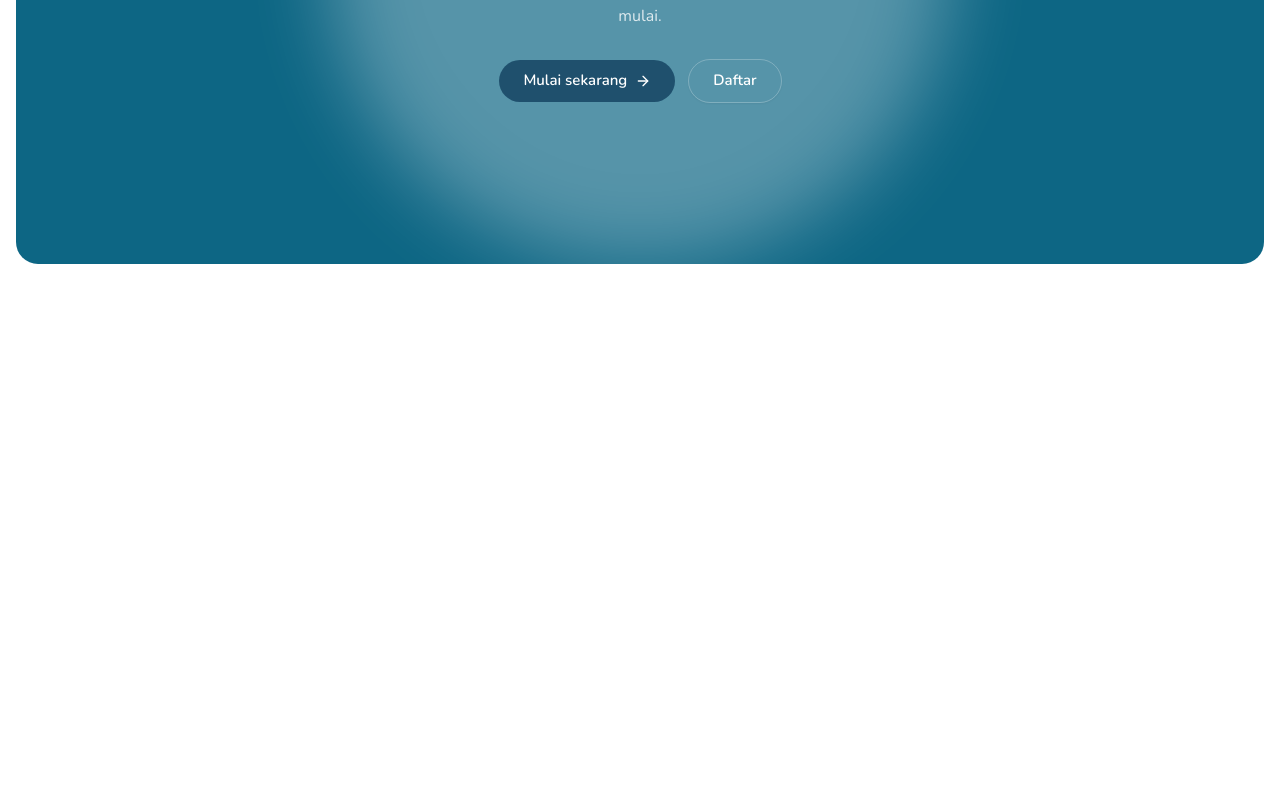
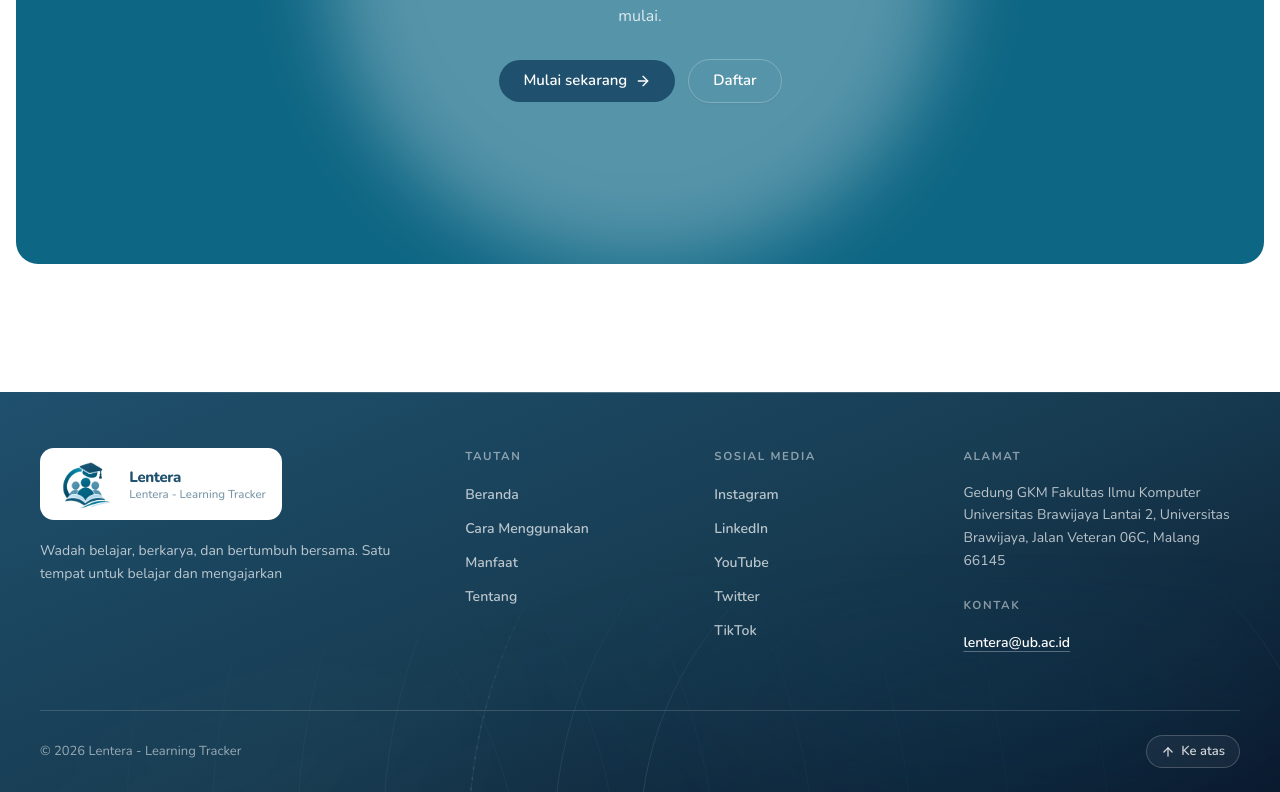
Before and after one commit to fahrypratama17/Lentera, a Next.js app in the folder FrontEnd/: page /home in a window 1280 px wide. Shown: the part 2907-3699 px from the top of the page. Before the commit the page ends 3299 px from the top, so only its background shows below. Built offline with nearby package versions, Linux system fonts and the light colour scheme.

Commit message:
Feat: Add Footer Components

```diff
--- a/FrontEnd/src/features/home/container/HomeContainer.tsx
+++ b/FrontEnd/src/features/home/container/HomeContainer.tsx
@@ -4,6 +4,7 @@ import { Benefits } from "../components/BenefitSection";
 import { Cta } from "../components/CTASection";
 import { Hero } from "../components/HeroSection";
 import { HowTo } from "../components/HowToSection";
+import { Footer } from "@/shared/components/Footer/Footer";
 
 
 export default function Home() {
@@ -17,6 +18,7 @@ export default function Home() {
         <About />
         <Cta />
       </main>
+      <Footer/>
     </div>
   )
 }
--- /dev/null
+++ b/FrontEnd/src/shared/components/Footer/Footer.tsx
@@ -0,0 +1,133 @@
+import Image from "next/image"
+import Link from "next/link"
+import { ArrowUp, ArrowUpRight } from "lucide-react"
+import {
+  FOOTER_BRAND,
+  FOOTER_NAV,
+  FOOTER_SOCIAL,
+  FOOTER_CONTACT,
+  FOOTER_LEGAL,
+} from "../Footer/footer-data"
+import { FooterCurves } from "./FooterCurves"
+
+function ColumnTitle({ children }: { children: React.ReactNode }) {
+  return (
+    <h3 className="mb-4 text-[11.5px] font-bold tracking-[0.14em] text-white/50 uppercase">
+      {children}
+    </h3>
+  )
+}
+
+export function Footer() {
+  return (
+    <footer className="relative isolate overflow-hidden bg-primary text-white">
+      <div
+        aria-hidden
+        className="absolute inset-0 z-0 bg-[linear-gradient(158deg,#1f506d_0%,#173c52_52%,#0a172b_100%)]"
+      />
+
+      <FooterCurves />
+
+      <div
+        aria-hidden
+        className="absolute inset-x-0 top-0 z-10 h-px bg-linear-to-r from-transparent via-white/25 to-transparent"
+      />
+
+      <div className="relative z-10 mx-auto w-full max-w-7xl px-5 md:px-8 lg:px-10">
+        <div className="grid gap-10 py-14 md:grid-cols-2 lg:grid-cols-[1.5fr_0.8fr_0.8fr_1.1fr] lg:gap-12">
+          <div className="flex flex-col items-start">
+            <div className="flex items-center gap-3 px-4 py-2 bg-white rounded-xl hover:bg-white/80">
+              <Image
+                src={FOOTER_BRAND.logo.src}
+                alt={FOOTER_BRAND.logo.alt}
+                width={FOOTER_BRAND.logo.width}
+                height={FOOTER_BRAND.logo.height}
+                sizes="56px"
+                className="h-14 w-auto object-contain"
+              />
+              <div className="flex flex-col leading-tight">
+                <span className="text-[15px] font-extrabold tracking-tight text-primary">
+                  {FOOTER_BRAND.org}
+                </span>
+                <span className="text-[11.5px] font-medium text-primary/60">
+                  {FOOTER_BRAND.orgLine2}
+                </span>
+              </div>
+            </div>
+
+            <p className="mt-5 max-w-[42ch] text-sm leading-relaxed text-white/70">
+              {FOOTER_BRAND.tagline}
+            </p>
+          </div>
+
+          <div>
+            <ColumnTitle>Tautan</ColumnTitle>
+            <ul className="space-y-2.5">
+              {FOOTER_NAV.map((link) => (
+                <li key={link.label}>
+                  <Link
+                    href={link.href}
+                    className="text-sm font-semibold text-white/70 transition-colors hover:text-white focus-visible:ring-2 focus-visible:ring-white/40 focus-visible:outline-none"
+                  >
+                    {link.label}
+                  </Link>
+                </li>
+              ))}
+            </ul>
+          </div>
+
+          <div>
+            <ColumnTitle>Sosial Media</ColumnTitle>
+            <ul className="space-y-2.5">
+              {FOOTER_SOCIAL.map((link) => (
+                <li key={link.label}>
+                  <a
+                    href={link.href}
+                    target={link.external ? "_blank" : undefined}
+                    rel={link.external ? "noopener noreferrer" : undefined}
+                    className="group inline-flex items-center gap-1 text-sm font-semibold text-white/70 transition-colors hover:text-white"
+                  >
+                    {link.label}
+                    <ArrowUpRight className="size-3 -translate-x-1 opacity-0 transition-all group-hover:translate-x-0 group-hover:opacity-100" />
+                  </a>
+                </li>
+              ))}
+            </ul>
+          </div>
+
+          <div>
+            <ColumnTitle>{FOOTER_CONTACT.addressLabel}</ColumnTitle>
+            <p className="max-w-[34ch] text-sm leading-relaxed text-white/70">
+              {FOOTER_CONTACT.address}
+            </p>
+
+            <div className="mt-6">
+              <ColumnTitle>{FOOTER_CONTACT.contactLabel}</ColumnTitle>
+              <a
+                href={`mailto:${FOOTER_CONTACT.email}`}
+                className="text-sm font-semibold text-white underline decoration-white/30 underline-offset-4 transition-colors hover:decoration-white"
+              >
+                {FOOTER_CONTACT.email}
+              </a>
+            </div>
+          </div>
+        </div>
+
+        <div className="flex flex-col gap-4 border-t border-white/15 py-6 sm:flex-row sm:items-center sm:justify-between">
+          <p className="text-[13px] text-white/55">{FOOTER_LEGAL.copyright}</p>
+
+          <div className="flex items-center gap-5">
+            <span className="text-[13px] text-white/55">{FOOTER_LEGAL.note}</span>
+            <Link
+              href="#top"
+              className="inline-flex items-center gap-1.5 rounded-full border border-white/20 bg-white/5 px-3.5 py-1.5 text-[13px] font-semibold text-white/80 backdrop-blur-sm transition-colors hover:border-white/40 hover:bg-white/15 hover:text-white"
+            >
+              <ArrowUp className="size-3.5" strokeWidth={2.2} />
+              Ke atas
+            </Link>
+          </div>
+        </div>
+      </div>
+    </footer>
+  )
+}
--- /dev/null
+++ b/FrontEnd/src/shared/components/Footer/FooterCurves.tsx
@@ -0,0 +1,62 @@
+const RADII = [360, 450, 540, 630, 720, 810, 900]
+
+export function FooterCurves() {
+  return (
+    <div
+      aria-hidden
+      className="pointer-events-none absolute inset-0 z-0 overflow-hidden"
+      style={{
+        maskImage:
+          "radial-gradient(120% 100% at 78% 118%, #000 0%, rgba(0,0,0,0.55) 42%, transparent 78%)",
+        WebkitMaskImage:
+          "radial-gradient(120% 100% at 78% 118%, #000 0%, rgba(0,0,0,0.55) 42%, transparent 78%)",
+      }}
+    >
+      <svg
+        viewBox="0 0 1440 420"
+        preserveAspectRatio="xMidYMax slice"
+        className="absolute inset-0 size-full"
+        fill="none"
+      >
+        <g stroke="#ffffff" strokeWidth="1">
+          {RADII.map((r, i) => (
+            <circle
+              key={r}
+              cx="1080"
+              cy="470"
+              r={r}
+              strokeOpacity={0.16 - i * 0.014}
+            />
+          ))}
+        </g>
+
+        <g stroke="#e6f3fb" strokeWidth="0.75">
+          {RADII.map((r, i) => (
+            <circle
+              key={r}
+              cx="180"
+              cy="520"
+              r={r * 1.15}
+              strokeOpacity={0.09 - i * 0.008}
+            />
+          ))}
+        </g>
+
+        <circle
+          cx="1080"
+          cy="470"
+          r="540"
+          stroke="#ffffff"
+          strokeOpacity="0.14"
+          strokeWidth="2"
+          strokeDasharray="1 10"
+          strokeLinecap="round"
+        />
+      </svg>
+
+      {/* glow lembut di belakang busur */}
+      <div className="absolute -top-40 right-0 size-[520px] rounded-full bg-[#0d6684]/35 blur-[140px]" />
+      <div className="absolute -bottom-32 left-0 size-[420px] rounded-full bg-white/5 blur-[120px]" />
+    </div>
+  )
+}
--- /dev/null
+++ b/FrontEnd/src/shared/components/Footer/footer-data.ts
@@ -0,0 +1,46 @@
+export type FooterLink = {
+  label: string
+  href: string
+  external?: boolean
+}
+
+export const FOOTER_BRAND = {
+  org: "Lentera",
+  orgLine2: "Lentera - Learning Tracker",
+  tagline:
+    "Wadah belajar, berkarya, dan bertumbuh bersama. Satu tempat untuk belajar dan mengajarkan",
+  logo: {
+    src: "/logo.webp",
+    alt: "Logo Lentera",
+    width: 112,
+    height: 146,
+  },
+} as const
+
+export const FOOTER_NAV: FooterLink[] = [
+  { label: "Beranda", href: "#top" },
+  { label: "Cara Menggunakan", href: "#cara-menggunakan" },
+  { label: "Manfaat", href: "#manfaat" },
+  { label: "Tentang", href: "#tentang" },
+]
+
+export const FOOTER_SOCIAL: FooterLink[] = [
+  { label: "Instagram", href: "https://www.instagram.com/", external: true },
+  { label: "LinkedIn", href: "https://www.linkedin.com/", external: true },
+  { label: "YouTube", href: "https://www.youtube.com/", external: true },
+  { label: "Twitter", href: "https://x.com/", external: true },
+  { label: "TikTok", href: "https://www.tiktok.com/", external: true },
+]
+
+export const FOOTER_CONTACT = {
+  addressLabel: "Alamat",
+  address:
+    "Gedung GKM Fakultas Ilmu Komputer Universitas Brawijaya Lantai 2, Universitas Brawijaya, Jalan Veteran 06C, Malang 66145",
+  contactLabel: "Kontak",
+  email: "lentera@ub.ac.id",
+} as const
+
+export const FOOTER_LEGAL = {
+  copyright: "© 2026 Lentera - Learning Tracker",
+  note: "",
+} as const
```
